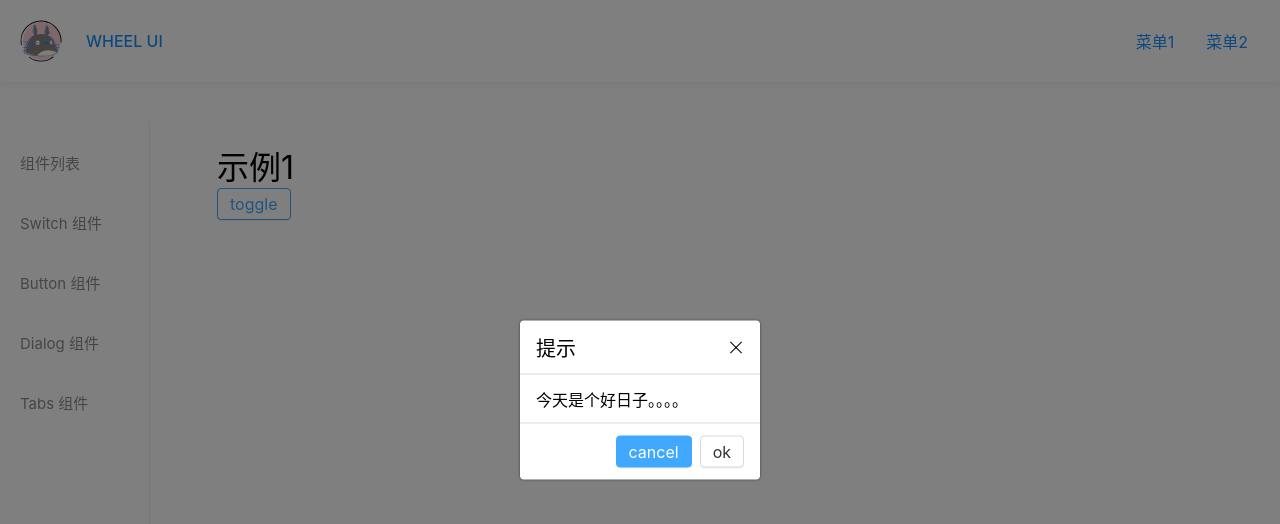
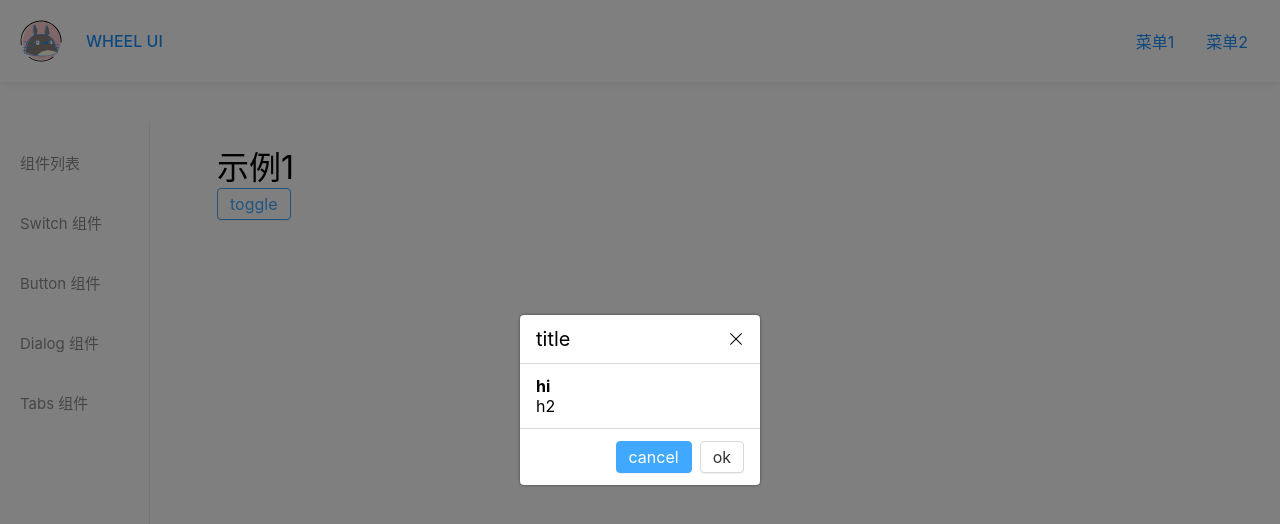
Before and after one commit to xhrbtk/wheel-vue3, a Vue app: page /#/doc/dialog in a window 1280 px wide. Both pictures are taken after a click on the button "toggle". Shown: the top 524 px of the page. Built offline with nearby package versions, Linux system fonts and the light colour scheme.

Commit message:
feat:dialog 支持自定义title 和 content

```diff
--- a/src/components/Dialogdemo.vue
+++ b/src/components/Dialogdemo.vue
@@ -5,9 +5,14 @@
     v-model:visible="visible"
     :closeOnClickOverlay="false"
     :cancel="cancel"
-    :title="title"
     >
-        今天是个好日子。。。。
+    <template v-slot:title>
+        title
+    </template>
+    <template v-slot:content>
+        <strong>hi</strong>
+        <div>h2</div>
+    </template>
     </Dialog>
 </template>
 
--- a/src/lib/Dialog.vue
+++ b/src/lib/Dialog.vue
@@ -4,10 +4,11 @@
         <div class="wheel-dialog-wrapper">
             <div class="wheel-dialog">
                 <header>
-                    {{ title }}<span class="wheel-dialog-close" @click="close"></span>
+                    <slot name="title" />
+                    <span class="wheel-dialog-close" @click="close"></span>
                 </header>
                 <main>
-                    <slot />
+                    <slot name="content" />
                 </main>
                 <footer>
                     <Button level="main" @click="cancel">cancel</Button>
@@ -39,10 +40,6 @@ export default{
        cancel: {
            type: Function
        },
-       title: {
-           type: String,
-           default: '提示'
-       }
     },
     setup(props, context){
         const close = () => {
```
